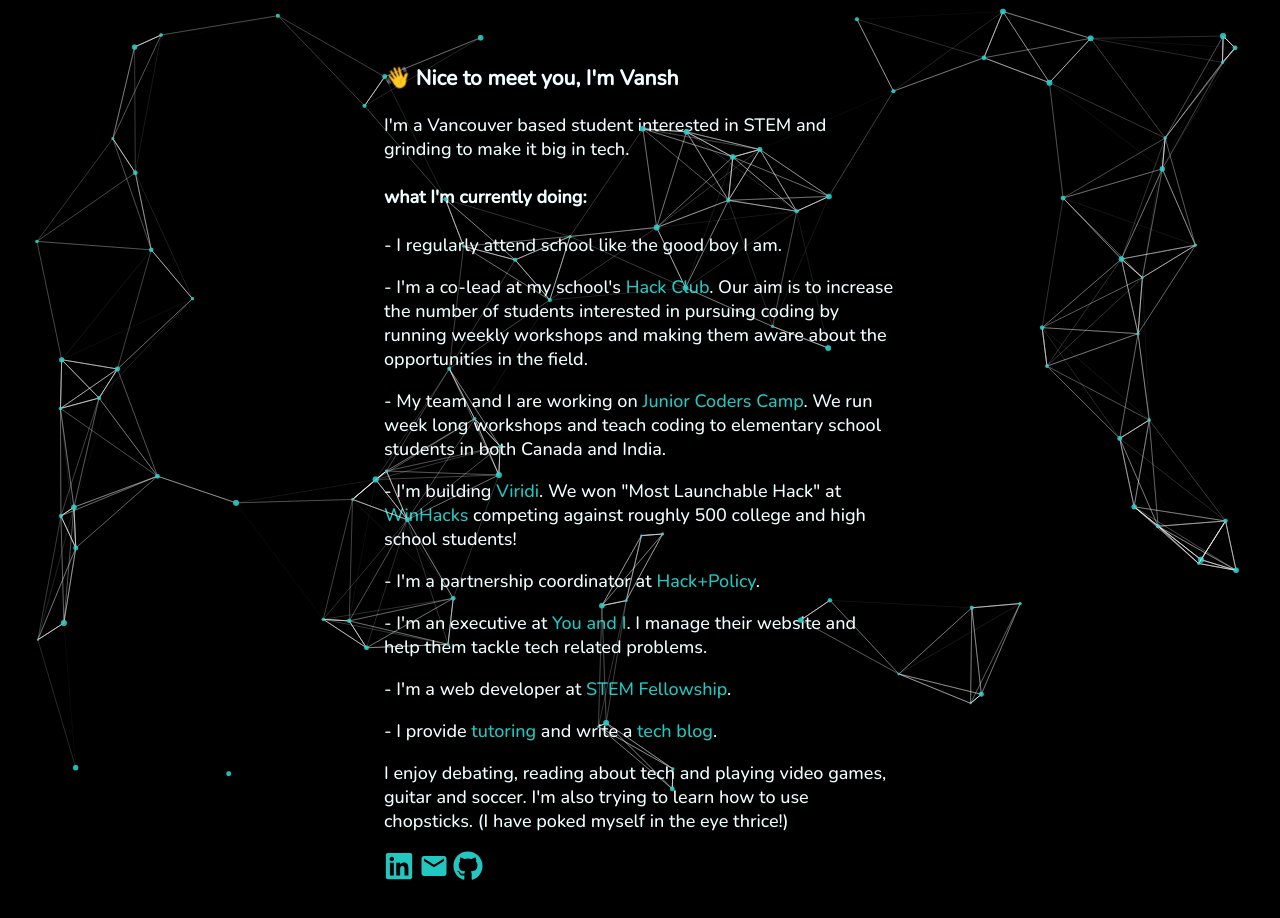
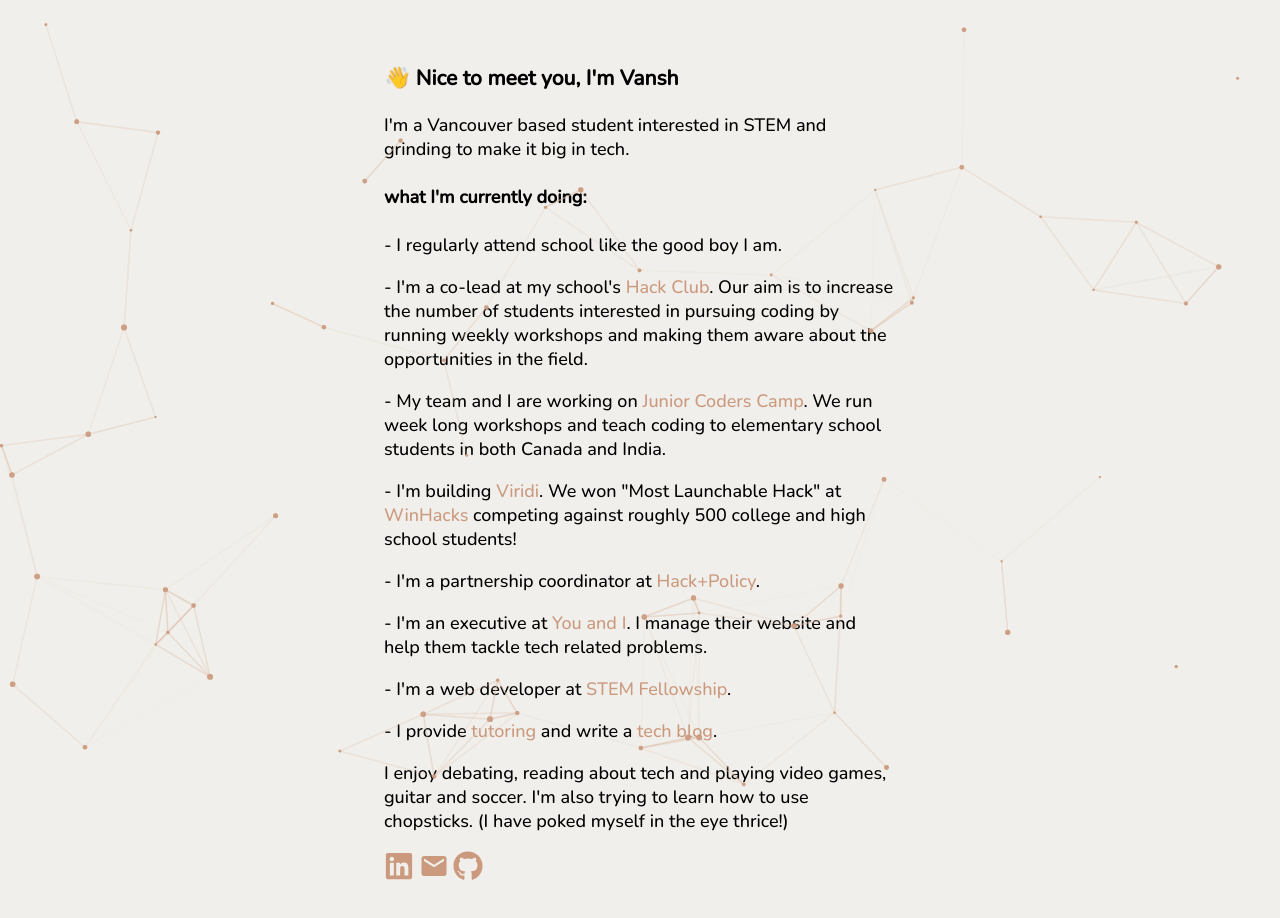
Before and after one commit to VanshBhandari/website, a React (Create React App) app: page / in a window 1280 px wide. Shown: the top 918 px of the page. Built offline with nearby package versions, Linux system fonts and the light colour scheme.

Commit message:
color change

```diff
--- a/src/ParticleBackground.js
+++ b/src/ParticleBackground.js
@@ -6,14 +6,14 @@
         <Particles params={{
             particles: {
               number: {
-                value: 75,
+                value: 50,
                 density: {
                   enable: true,
                   value_area: 800
                 }
               },
               color: {
-                value: "#22C7C1"
+                value: "#cb997e"
               },
               shape: {
                 type: "circle",
@@ -53,9 +53,9 @@
               line_linked: {
                 enable: true,
                 distance: 150,
-                color: "#ffffff",
+                color: "#ddbea9",
                 opacity: 0.4,
-                width: 1
+                width: 1.5
               },
               move: {
                 enable: true,
--- a/src/index.css
+++ b/src/index.css
@@ -7,12 +7,12 @@
 	margin-right: 30%;
 	margin-top: 5%;
 	margin-bottom: 10%;
-  background-color: black;
-  color: azure;
+  background-color: #f0efeb;
+  color: #000;
 }
 
 a {
-	color: #22C7C1;
+	color: #cb997e;
 	text-decoration: none;
   z-index: 99999;
 }
@@ -21,7 +21,7 @@
 }
 
 a:active {
-	color: azure;
+	color: #ddbea9;
 	text-decoration: underline;
 }
 
```
